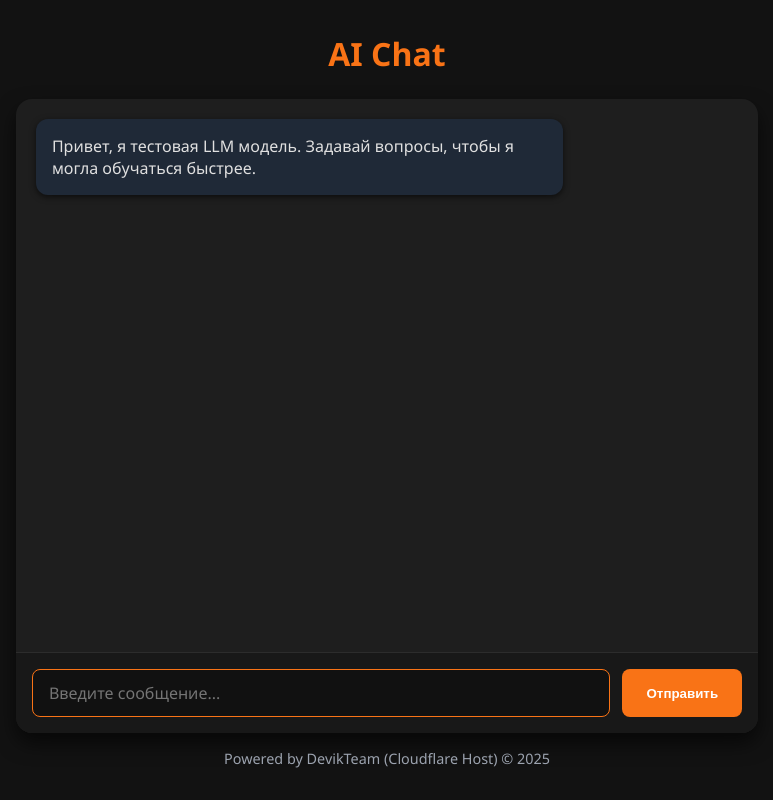
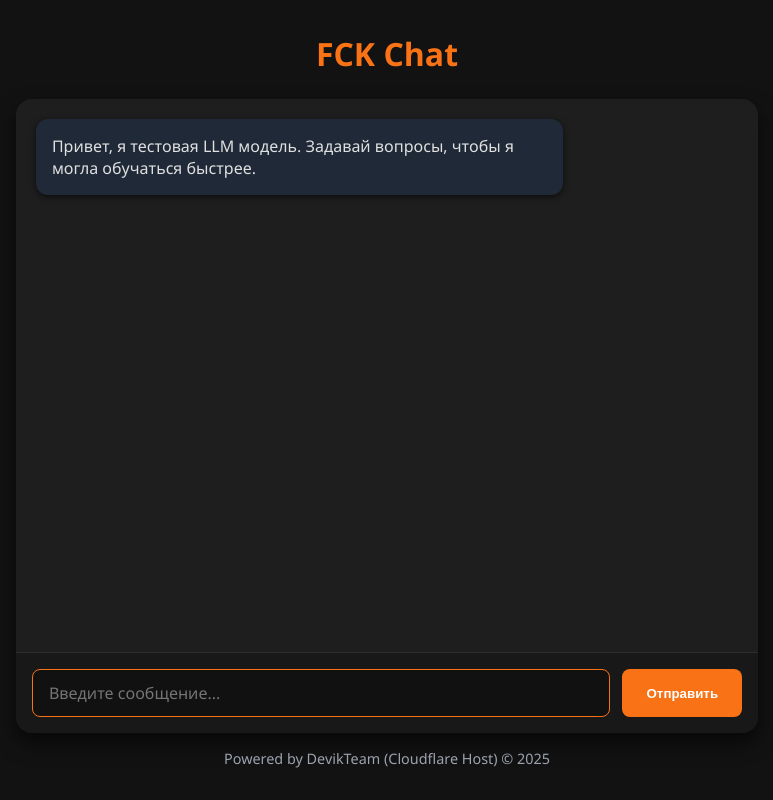
Before and after one commit to DevikTeam/ai-chat-cloudflare-host, a website: page public/index.html in a window 1280 px wide. Shown: the whole page, without its empty margins (253-1026 px from the left). Drawn offline with Linux system fonts and the light colour scheme.

Commit message:
Update index.html

```diff
--- a/public/index.html
+++ b/public/index.html
@@ -3,7 +3,7 @@
 <head>
   <meta charset="UTF-8" />
   <meta name="viewport" content="width=device-width, initial-scale=1.0"/>
-  <title>AI Chat App</title>
+  <title>FCK Chat</title>
   <style>
     :root {
       --primary: #f97316;
@@ -176,7 +176,7 @@
 </head>
 <body>
   <header>
-    <h1>AI Chat</h1>
+    <h1>FCK Chat</h1>
   </header>
 
   <div class="chat-container">
```
